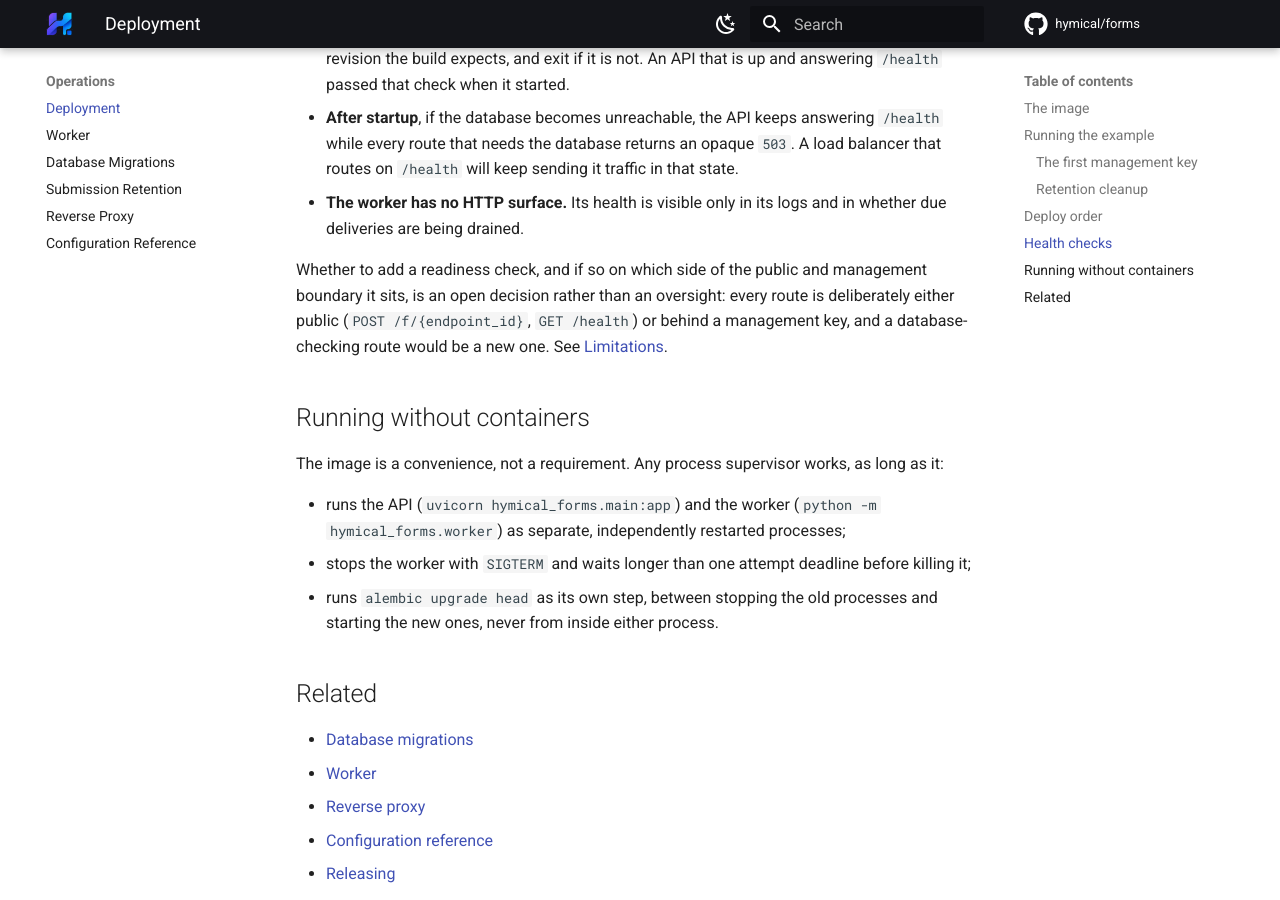
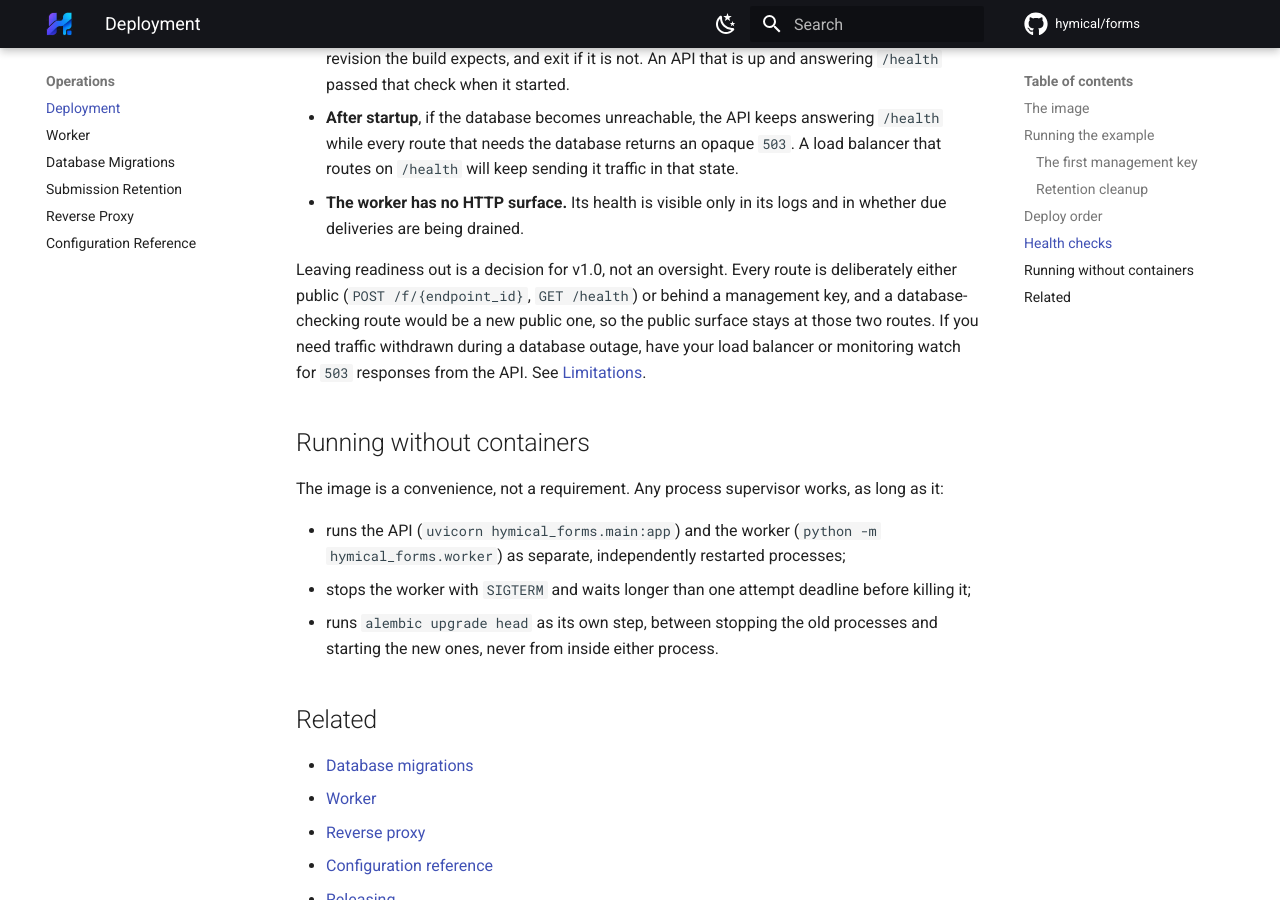
Before and after one commit to hymical/forms, an MkDocs documentation site: the page built from docs/operations/deployment.md, in a window 1280 px wide and 900 px high, scrolled down 2728 px. Built offline with MkDocs 1.6.1 and Material for MkDocs 9.7.7, drawn with Linux system fonts in a browser that asks for light colours; comment, search, counter and statistics services are not loaded.

Commit message:
docs(health): record that v1.0 ships without a readiness route
/health stays liveness only and no database-checking route is added, so
the public surface remains /health and POST /f/{endpoint_id}. The
deployment page, Limitations and the health handler comment now state
this as a decision rather than an open question.

```diff
--- a/docs/operations/deployment.md
+++ b/docs/operations/deployment.md
@@ -125,11 +125,12 @@ There is **no readiness endpoint**. What exists instead:
 - **The worker has no HTTP surface.** Its health is visible only in its logs and in
   whether due deliveries are being drained.
 
-Whether to add a readiness check, and if so on which side of the public and
-management boundary it sits, is an open decision rather than an oversight: every
-route is deliberately either public (`POST /f/{endpoint_id}`, `GET /health`) or
-behind a management key, and a database-checking route would be a new one. See
-[Limitations](../reference/limitations.md#operations).
+Leaving readiness out is a decision for v1.0, not an oversight. Every route is
+deliberately either public (`POST /f/{endpoint_id}`, `GET /health`) or behind a
+management key, and a database-checking route would be a new public one, so the
+public surface stays at those two routes. If you need traffic withdrawn during a
+database outage, have your load balancer or monitoring watch for `503` responses
+from the API. See [Limitations](../reference/limitations.md#operations).
 
 ## Running without containers
 
```
Also changed, not shown: docs/reference/limitations.md (+1 -0 lines), 1 other file.
